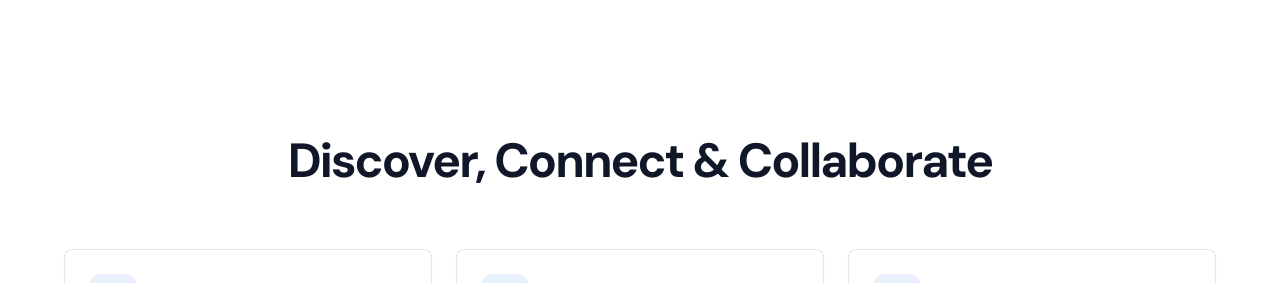
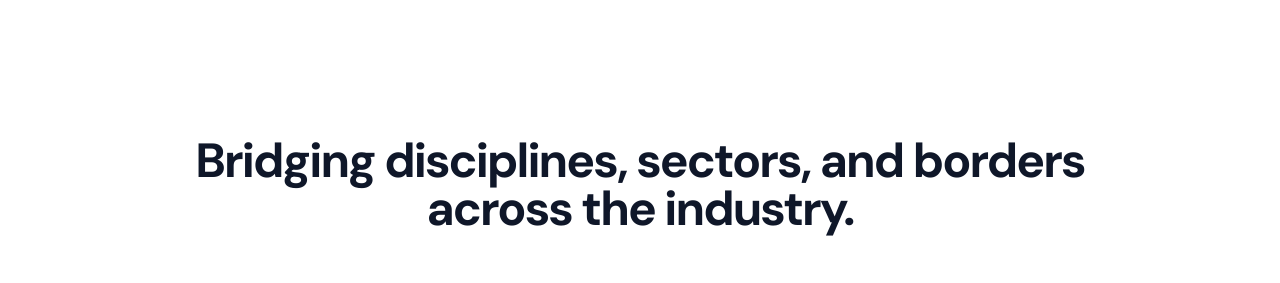
Before and after one commit to simran-kanda1/pharmasocii, a React (Vite) app: page / in a window 1280 px wide. Shown: the part 800-1083 px from the top of the page. Built offline with nearby package versions, Linux system fonts and the light colour scheme; no server answers; the database is empty.

Commit message:
Replace Discover, Connect & Collaborate with Bridging disciplines...

```diff
--- a/src/pages/Home.tsx
+++ b/src/pages/Home.tsx
@@ -310,7 +310,7 @@ export default function Home() {
             <section className="py-24 bg-background relative z-10 border-b border-border">
                 <div className="container mx-auto px-4">
                     <div className="text-center max-w-4xl mx-auto mb-16">
-                        <h2 className="text-3xl md:text-5xl font-bold tracking-tight text-foreground">Discover, Connect & Collaborate</h2>
+                        <h2 className="text-3xl md:text-5xl font-bold tracking-tight text-foreground">Bridging disciplines, sectors, and borders across the industry.</h2>
                     </div>
                     <div className="grid grid-cols-1 md:grid-cols-2 lg:grid-cols-3 gap-6 max-w-6xl mx-auto">
                         {[
```
